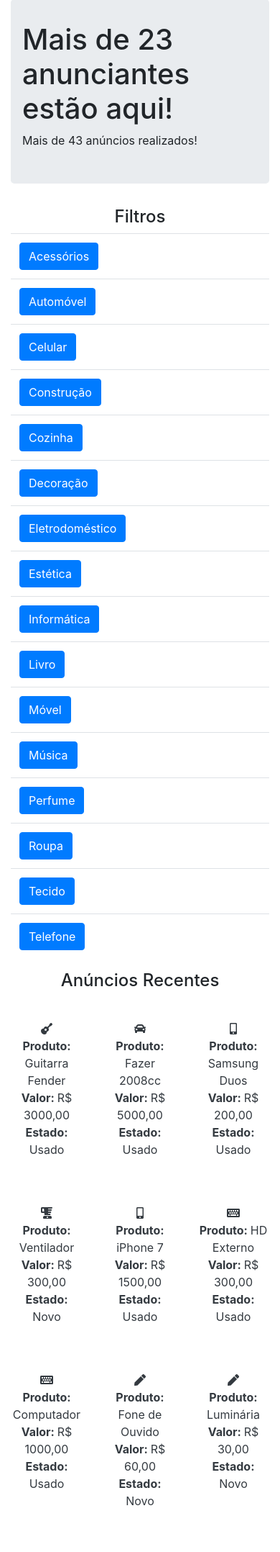
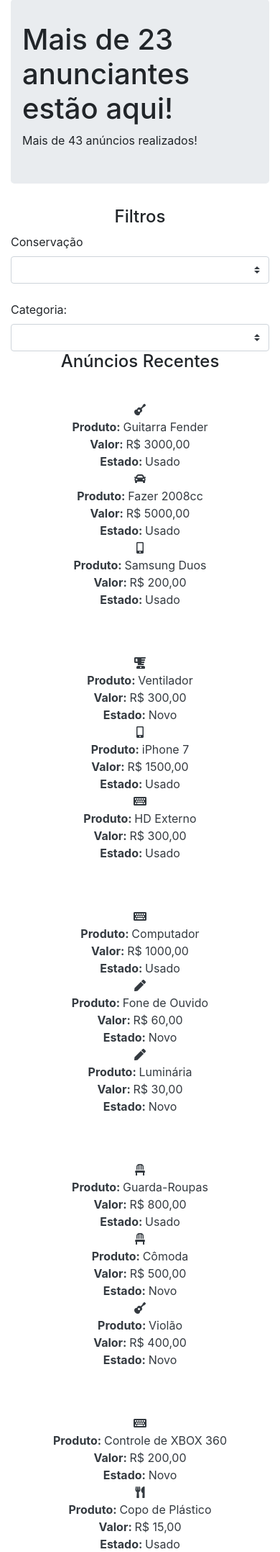
Before and after one commit to raphaelalvarenga/classificados, a PHP site: page / in a window 390 px wide. Shown: the part 121-2277 px from the top of the page at 72% size. Run offline with PHP 8.4, Linux system fonts and the light colour scheme; data comes from the database, SQL or seed files in the repository; some libraries are stand-ins or nearby versions.

Commit message:
Feita alteracao coluna de filtros do index.php inserindo tag select para as categorias e para o estado de conservacao do produto.

```diff
--- a/conexao.php
+++ b/conexao.php
@@ -1,5 +1,5 @@
 <?php
-$conexao = "mysql:host=localhost;dbname=classificados;charset=utf8";
+$conexao = "mysql:host=localhost:3307;dbname=classificados;charset=utf8";
 $user = "root";
 $pass = "root";
 $pdo = new PDO($conexao, $user, $pass);
--- a/index.php
+++ b/index.php
@@ -33,19 +33,30 @@ require "cabecalho.php";
             <div class="row">
                 <div class="col-sm-2">
                     <h4 class="text-center">Filtros</h4>
-                    <table class="table">
+
+                    <label for="slctIndexConservacao">Conservação</label>
+                    <select class="custom-select" id="slctIndexConservacao">
+                        <option selected></option>
+                        <option name="Novo">Novo</option>
+                        <option name="Usado">Usado</option>
+                    </select>
+
+                    <br><br>
+
+                    <label for="slctIndexCategoria">Categoria:</label>
+                    <select class="custom-select" id="slctIndexCategoria">
+                    <option></option>
                         <?php
-                            $sql = "SELECT * FROM categorias ORDER BY descricao";
+                            $sql = "SELECT id, descricao FROM categorias ORDER BY descricao";
                             $sql = $pdo->query($sql);
+
                             if ($sql->rowCount() > 0) {
-                                foreach ($sql->fetchAll() as $categoria) {
-                                    echo "<tr>";
-                                    echo "<td><a class='btn btn-primary' href='index.php'>" . $categoria['descricao'] . "</a></td>";
-                                    echo "</tr>";
+                                foreach($sql->fetchAll() as $categoria) {
+                                    echo "<option name='" . $categoria['id'] . "'>" . $categoria['descricao'] . "</option>";
                                 }
                             }
                         ?>
-                    </table>
+                    </select>
                 </div>
                 <div class="col-sm-10">
                     <h4 class="text-center">Anúncios Recentes</h4>
@@ -97,7 +108,7 @@ require "cabecalho.php";
                             echo "<div class='row text-center' style='padding: 32px 0'>";
 
                             for ($y = 1; $y <= 3; $y++) {
-                                echo "<div class='col-4'>";
+                                echo "<div class='col-sm-4'>";
                                     echo "<a href='#' class='text-dark'>";
                                     echo "<div class='row'>";
                                         echo "<div class='col'>";
```
